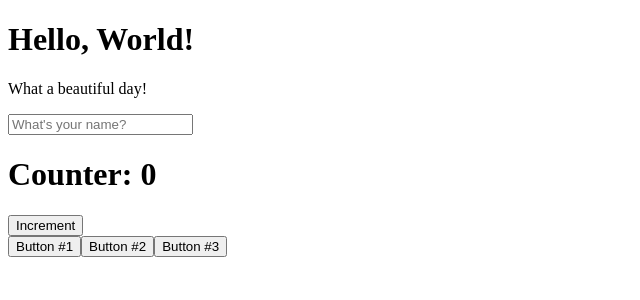
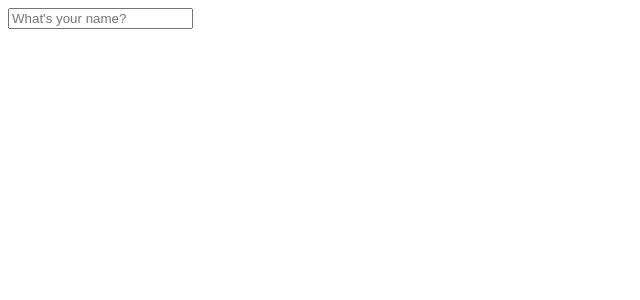
Before and after one commit to MonicaMolini/Develhope-React, a React (Create React App) app: page / in a window 1280 px wide. Shown: the top 300 px of the page, without its empty margins (0-640 px from the left). Built offline with nearby package versions, Linux system fonts and the light colour scheme.

Commit message:
exercise form-1

```diff
--- a/src/components/App.js
+++ b/src/components/App.js
@@ -8,10 +8,8 @@ export default class App extends Component {
   render() {
     return (
       <div>
-        <Hello />
         <InteractiveWelcome />
-        <ClickCounter />
-        <ClickTracker />
+
       </div>
     );
   }
```
